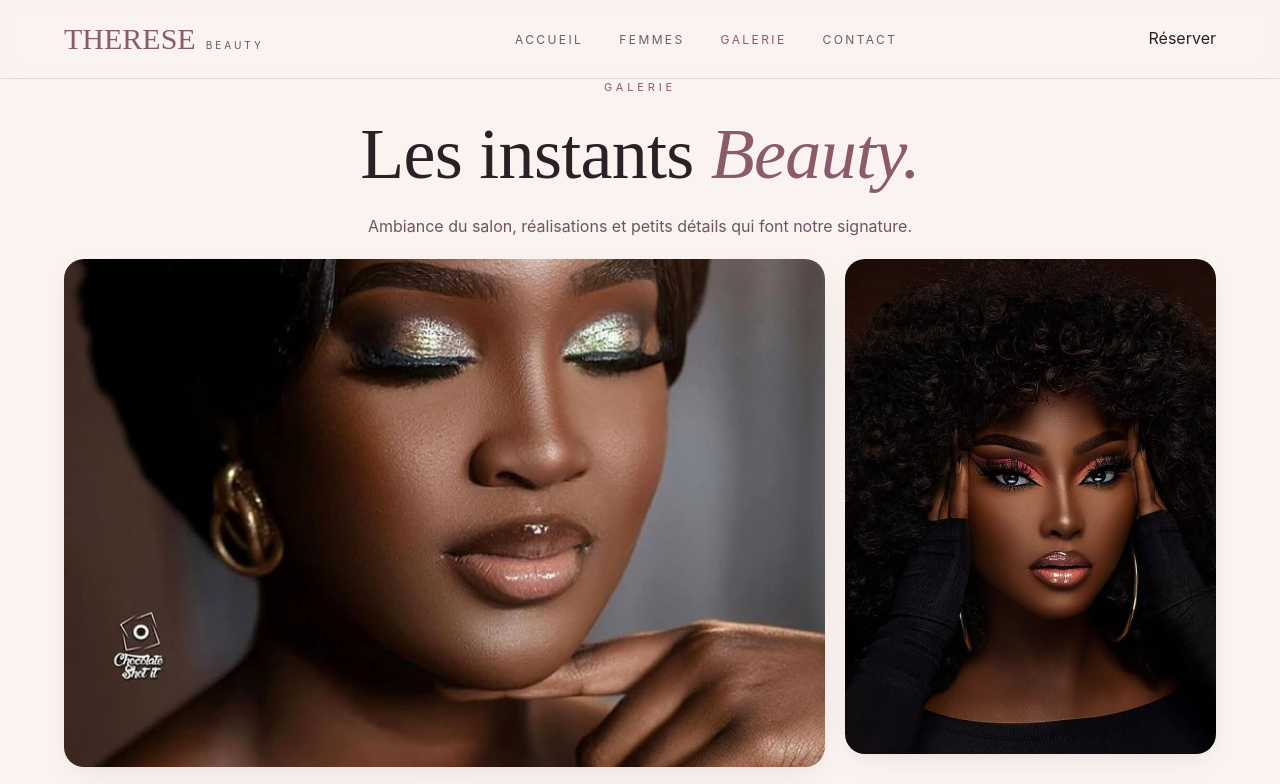
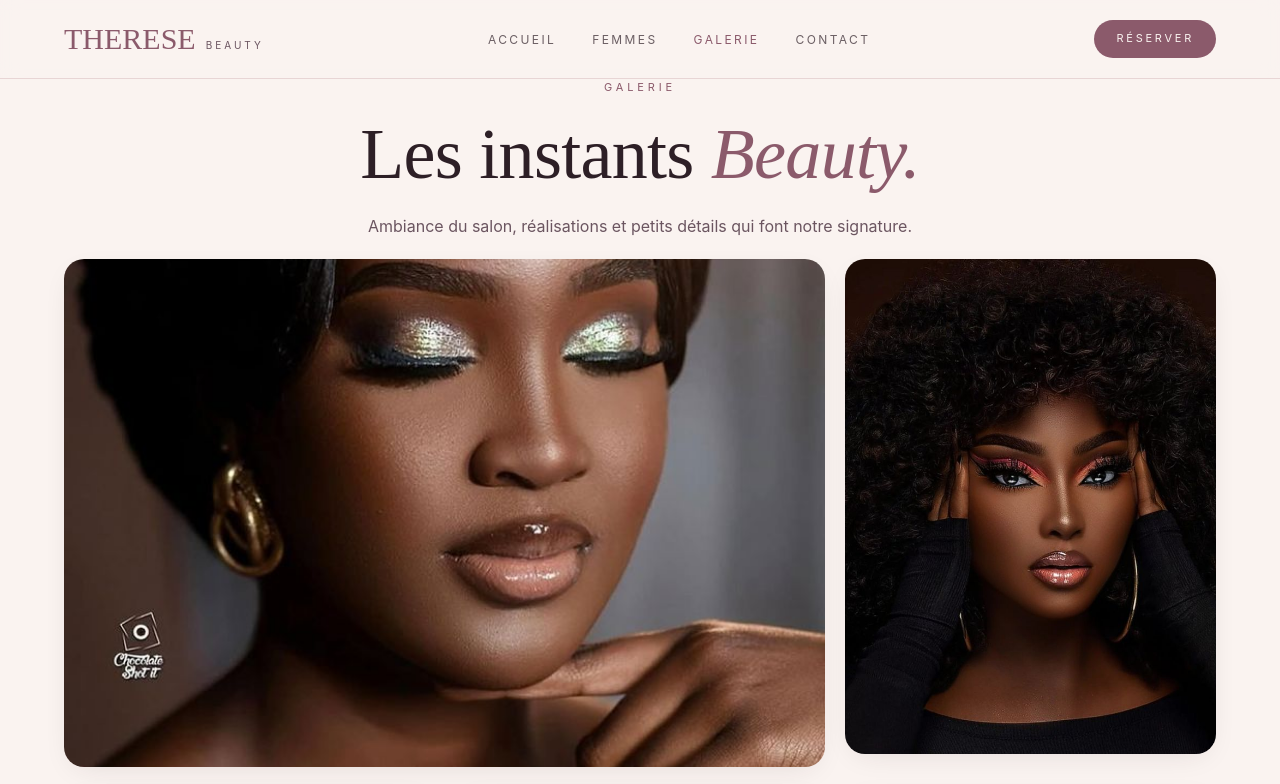
Before and after one commit to theresebeauty4-arch/THERESEBEAUTY, a plain HTML site: page galerie.html in a window 1280 px wide. Shown: the top 784 px of the page. Drawn offline with Linux system fonts and the light colour scheme; files whose address does not match are found by name.

Commit message:
Update galerie.html

```diff
--- a/galerie.html
+++ b/galerie.html
@@ -17,7 +17,7 @@
         <li><a href="galerie.html">Galerie</a></li>
         <li><a href="contact.html">Contact</a></li>
       </ul>
-      <a href="http://wa.me/+243826081735">Réserver</a>
+      <a href="http://wa.me/+243826081735" class="btn btn-primary">Réserver</a>
       <button class="nav-toggle" aria-label="Menu">☰</button>
     </div>
   </header>
```
